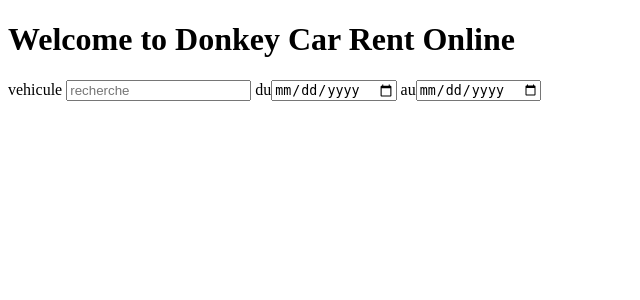
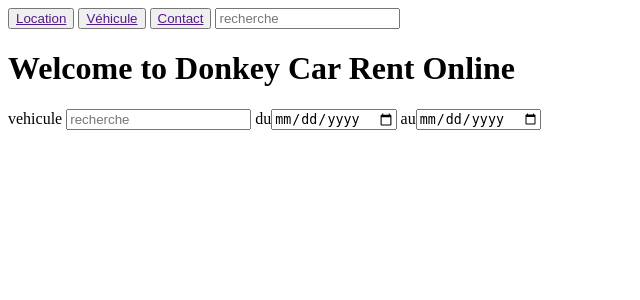
Before and after one commit to Peschard-Francois/DonkeyCar, a PHP site: page / in a window 1280 px wide. Shown: the top 300 px of the page, without its empty margins (0-640 px from the left). Run offline with PHP 8.4, Linux system fonts and the light colour scheme.

Commit message:
modification on index file

```diff
--- a/public/index.php
+++ b/public/index.php
@@ -8,12 +8,20 @@
     <meta charset="UTF-8">
     <meta http-equiv="X-UA-Compatible" content="IE=edge">
     <meta name="viewport" content="width=device-width, initial-scale=1.0">
+    <link rel="icon" href="/DonkeyCar/public/assets/DONcarkey.png" type="image/x-icon">
     <title>Donkey Car</title>
 </head>
 <body>
+    <div>
+        <button  type="submit" name="submit"><a href="">Location</a></button>
+        <button  type="submit" name="submit"><a href="">Véhicule</a></button>
+        <button  type="submit" name="submit"><a href="">Contact</a></button>
+        <input id="searchbar" type="text" name="search" placeholder="recherche">
+    </div>
+
     <h1>Welcome to Donkey Car Rent Online</h1>
     <div>
-        <form>
+        <form action="" method="POST">
             <label>vehicule</label>
             <input id="searchbar" type="text" name="search" placeholder="recherche">
             <label>du</label><input id="departure" type="date">
```
